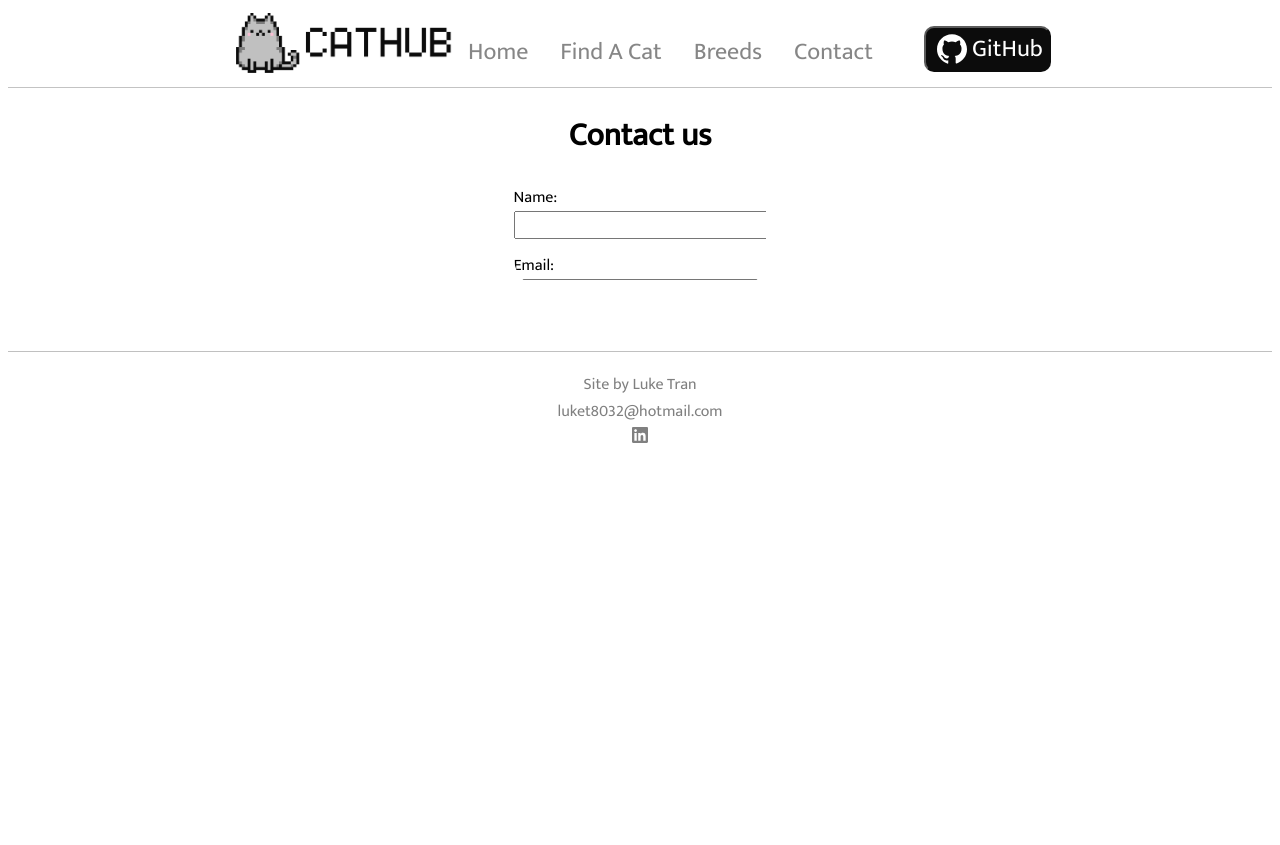
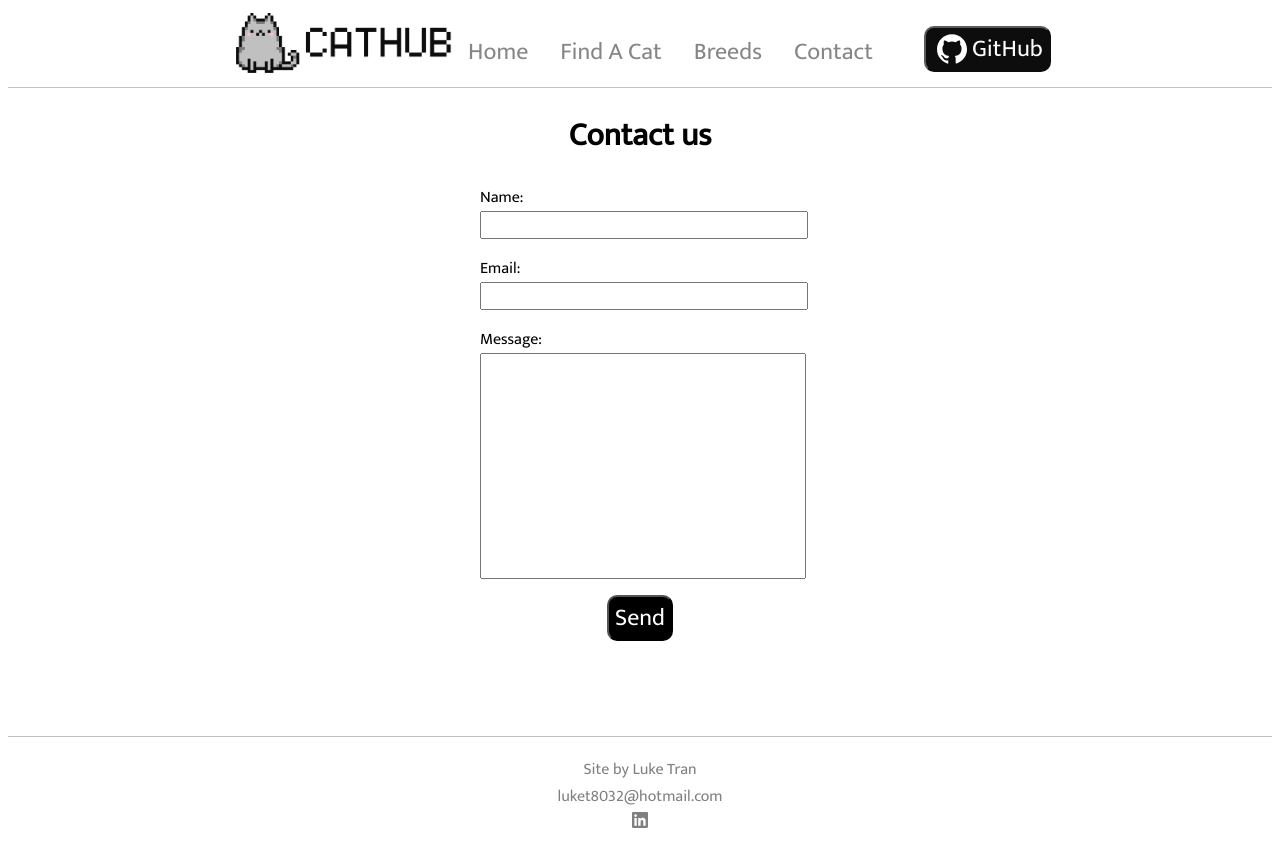
Before and after one commit to luket8032/cat-app, a React (Create React App) app: page /contact in a window 1280 px wide. Before the commit the page ends 800 px from the top, so only its background shows below. Built offline with nearby package versions, Linux system fonts and the light colour scheme.

Commit message:
fixed contact form and added comments to code

```diff
--- a/src/assets/css/contact.css
+++ b/src/assets/css/contact.css
@@ -3,14 +3,18 @@ h1 {
 }
 
 .container {
+    display: flex;
+    flex-direction: column;
+    align-items: center;
     margin: auto;
-    width: 20%;
+    width: 500px;
+    height: fit-content;
 }
 
 .contactform {
     display: flex;
     flex-direction: column;
-    width: 100%;
+    width: 25vw;
 }
 
 .input {
--- a/src/components/Breeds.jsx
+++ b/src/components/Breeds.jsx
@@ -4,15 +4,16 @@ import BeatLoader from "react-spinners/BeatLoader";
 import Stats from './Stats';
 
 function Breeds() {
-  const api_key = process.env.REACT_APP_API_KEY;
+  const api_key = process.env.REACT_APP_API_KEY; /* Key for API use */
   const [isLoading, setLoading] = useState(true);
+  const [results, setResults] = useState(null);
   const [breedlist, setBreedList] = useState([]);
-  const [results, setResults] = useState(null);
   const [breed, setBreed] = useState('abys');
   const [breedImg, setBreedImg] = useState([]);
 
   useMemo(() => {
     setLoading(true);
+    /* Fetch for breed list, image, and information */
     Promise.all([
       fetch('https://api.thecatapi.com/v1/breeds', { headers: { 'x-api-key': api_key } }).then(res => res.json()),
       fetch(`https://api.thecatapi.com/v1/breeds/${breed}`, { headers: { 'x-api-key': api_key } }).then(res => res.json()),
@@ -44,6 +45,7 @@ function Breeds() {
   return (
     <div id='container'>
       <div className='filter'>
+        {/* SELECT component to allow users to choose breed to display */}
         <div className='breed-select'>
           <label htmlFor="breedlist" style={{ textAlign: 'center' }}>Select a breed:</label>
           <select
@@ -64,6 +66,7 @@ function Breeds() {
       </div>
       <h1 className='breed-name'>{results["name"]}</h1>
       <img className='breed-img' src={breedImg[0]["url"]} alt='breed pic' />
+      {/* Content for selected breed */}
       <div className='breed-content'>
         <div className='breed-text'>
           <p><b>Description: </b>{results["description"]}</p>
@@ -72,6 +75,7 @@ function Breeds() {
       </div>
       <div className='stats-container'>
         <h1 className='stats-name'>{results["name"]} Stats</h1>
+        {/* Displays stars based on stat value of selected breed */}
         <div className='breed-stats'>
           <div className='stat'><b>Adaptability:</b><Stats rating={parseInt(results["adaptability"])} /></div>
           <div className='stat'><b>Affection Level:</b><Stats rating={parseInt(results["affection_level"])} /></div>
@@ -88,6 +92,7 @@ function Breeds() {
         </div>
       </div>
 
+      {/* Links for additional information of selected breed */}
       <div className='links-container'>
         <h1 className='stats-name'>Other Links:</h1>
         <div className='links'>
--- a/src/components/Contact.jsx
+++ b/src/components/Contact.jsx
@@ -7,12 +7,12 @@ import FadeLoader from "react-spinners/BeatLoader";
 const Contact = () => {
   const form = useRef();
   const [sending, setSending] = useState(false);
-  const[test, setTest] = useState(true);
   const[showSucess, setShowSucess] = useState(false);
 
+  /* Function to send email with EmailJS */
   const sendEmail = (e) => {
-    e.preventDefault();
-    setSending(true)
+    e.preventDefault(); /* prevents form from being submitted */
+    setSending(true) /* Shows loader while email is being sent */
     emailjs.sendForm('service_zcen04b', 'template_w3farno', form.current, 'RnVT1zlkdz8VevDyP')
     .then((result) => {
       e.target.reset();
@@ -21,8 +21,8 @@ const Contact = () => {
       console.log(err);
     })
     .finally(() => {
-      setSending(false);
-      setShowSucess(true);
+      setSending(false); /* Stops showing loader when email is sent */
+      setShowSucess(true); /* Show success message if email is sent without error */
     })
   }
 
--- a/src/components/Findacat.jsx
+++ b/src/components/Findacat.jsx
@@ -5,29 +5,40 @@ import {CiSearch} from 'react-icons/ci';
 import Modal from './Modal.jsx'
 
 function Findacat() {
-  const api_key = process.env.REACT_APP_API_KEY;
+  const api_key = process.env.REACT_APP_API_KEY; /* Key for API use */
+
+  /* FETCH CONSTANTS */
   const [results, setResults] = useState([]);
   const [isLoading, setLoading] = useState(false);
-  const [order, setOrder] = useState('DESC');
+
+  /* PAGINATION CONSTANTS */
   const [page, setPage] = useState(0);
+  const [isMultiplePages, setisMultiplePages] = useState(true);
+  const [paginationCount, setpaginationCount] = useState(26);
+
+  /* FILTER CONSTANTS */
   const [breedlist, setBreedList] = useState([]);
   const [breed, setBreed] = useState('');
-  const [isRuleBroken, setisRuleBroken] = useState(false);
-  const [isMultiplePages, setisMultiplePages] = useState(true);
-  const [paginationCount, setpaginationCount] = useState(26);
   const [imgType, setimgType] = useState('');
   const [hideBreed, sethideBreed] = useState(false);
   const [categorylist, setcategorylist] = useState([]);
   const [category, setCategory] = useState([]);
+  const [order, setOrder] = useState('DESC');
+  const [isRuleBroken, setisRuleBroken] = useState(false);
+
+  /* IMAGE GRID CONSTANTS */
   const [selectedImage, setSelectedImage] = useState(null);
   const [showModal, setShowModal] = useState(false);
 
 
   useMemo(() => {
-    setLoading(true);
+    setLoading(true); /* Set loading to true when fetching api data */
+
+    /* Fetch for images, breed list, and category list */
     Promise.all([
       fetch(`https://api.thecatapi.com/v1/images/search?order=${order}&page=${page}&limit=24&breed_ids=${breed}&mime_types=${imgType}&category_ids=${category}`, { headers: { 'x-api-key': api_key } })
         .then(res => {
+          /* Conditions to include pagination bar if there are multiple pages */
           setpaginationCount(res.headers.get('pagination-count'));
           if (paginationCount <= 24) {
             setisMultiplePages(false);
@@ -36,7 +47,6 @@ function Findacat() {
           } else {
             setisMultiplePages(true);
           }
-          console.log(paginationCount);
           return res.json();
         }),
       fetch('https://api.thecatapi.com/v1/breeds').then(res => res.json()),
@@ -46,12 +56,14 @@ function Findacat() {
         setResults(data[0]);
         setBreedList(data[1]);
         setcategorylist(data[2]);
+        /* Conditions to ensure that only random ordering is allowed when filtering results by breed*/
         if (breed !== '' && (order === 'ASC' || order === "DESC")) {
           setisRuleBroken(true);
         } else {
           setisRuleBroken(false);
         }
 
+        /* Conditions to ensure that sorting by breed is not available when sorting by image type */
         if (imgType !== "") {
           sethideBreed(true);
         } else {
@@ -66,19 +78,23 @@ function Findacat() {
       });
   }, [order, page, breed, imgType, category, paginationCount]);
 
+  /* Move to the next page of results */
   const handleNextPage = () => {
     setPage(page + 1);
   };
 
+  /* Move to the previous page of results */
   const handlePrevPage = () => {
     setPage(page - 1);
   };
 
+  /* Enlarge image on click */
   const handleImageClick = (url) => {
     setSelectedImage(url);
     setShowModal(prev => !prev);
   };
 
+  /* Show loader when isLoading is true */
   if (isLoading) {
     return (
       <>
@@ -92,6 +108,7 @@ function Findacat() {
   return (
     <div>
       <div className='filters'>
+       {/* Filter for order type */}
         <div>
           <label for='chooseorder'>Order By:</label>
           <select
@@ -110,6 +127,7 @@ function Findacat() {
         </div>
 
         <div>
+          {/* Filter for breed type */}
           <label for="choosebreed" style={{ display: hideBreed ? 'none' : 'line' }}>Breed:</label>
           <select
             name="choosebreed"
@@ -131,6 +149,7 @@ function Findacat() {
         </div>
 
         <div>
+          {/* Filter for image type */}
           <label for='chooseimgtype'>Image Type:</label>
           <select
             name="chooseimgtype"
@@ -149,6 +168,7 @@ function Findacat() {
         </div>
 
         <div>
+          {/* Filter for category type */}
           <label for="choosecategory">Category:</label>
           <select
             name="choosecategory"
@@ -172,29 +192,34 @@ function Findacat() {
           </select>
         </div>
       </div>
-
+      {/* Note for ordering/breed rule */}
       <div className='brokenrule' style={{ display: isRuleBroken ? 'block' : 'none' }}>
         <h1 className='note'>Note: Only random ordering is available for sorting by breed.</h1>
       </div>
 
+      {/* Note for breed/image type rule */}
       <div className='brokenrule' style={{ display: hideBreed ? 'block' : 'none' }}>
         <h1 className='note'>Note: Breed sorting is not available while sorting by image type.</h1>
       </div>
 
+      {/* Displaying image grid based on results from fetch */}
       <div className='image-grid' style={{ display: isRuleBroken ? 'block' : 'hidden' }}>
         {results.map(result => (
           <div className='container'>
             <div className='iamge-wrapper'>
               <img className='findacat-img' key={result.id} src={result.url} alt='kitty' />
             </div>
+            {/* Shows icon to enlarge image when image is hovered */}
             <div className='middle'>
               <button className='text' onClick={() => handleImageClick(result.url)}><CiSearch size={30} /></button>
             </div>
           </div>
         ))}
+        {/* Shows modal when middle is clicked */}
         <Modal showModal={showModal} setShowModal={setShowModal} selectedImage={selectedImage} />
       </div>
 
+      {/* Pagination bar showed when there is multiple pages of image result */}
       <div className="pagination-bar" style={{ display: isMultiplePages ? 'flex' : 'none' }}>
         {page > 0 && <button className="page-btn" onClick={handlePrevPage}>{"< Prev Page"}</button>}
         <button className="page-btn" onClick={handleNextPage}> {"Next Page >"} </button>
--- a/src/components/Home.jsx
+++ b/src/components/Home.jsx
@@ -8,7 +8,8 @@ const Home = () => {
   const [isLoading, setLoading] = useState(false);
 
   useMemo(() => {
-    setLoading(true);
+    setLoading(true); /* Show loader during fetch request */
+    /* Show random cat gif on page render */
     fetch('https://api.thecatapi.com/v1/images/search?limit=4&mime_types=gif', {headers: {'x-api-key': api_key}})
     .then(res => res.json())
     .then(data => setResults(data))
@@ -20,6 +21,7 @@ const Home = () => {
     })
   }, [])
 
+  /* Show loader while isLoading is set to true */
   if (isLoading) {
     return (
       <>
--- a/src/components/Modal.jsx
+++ b/src/components/Modal.jsx
@@ -6,12 +6,14 @@ import {saveAs} from "file-saver";
 const Modal = ({ showModal, setShowModal, selectedImage }) => {
     const modalRef = useRef();
 
+    /* close modal popup when you click outside of modal */
     const closeModal = e => {
         if(modalRef.current === e.target) {
             setShowModal(false);
         }
     }
 
+    /* Download image when download button is clicked */
     const handleDownload = () => {
         let url = selectedImage
         saveAs(url, 'cat-img')
--- a/src/components/Success.jsx
+++ b/src/components/Success.jsx
@@ -4,12 +4,14 @@ import '../assets/css/success.css'
 const Success = ({showSuccess, setShowSucess}) => {
     const modalRef = useRef();
 
+    /* Close popup when click outside of popup */
     const closeModal = e => {
         if(modalRef.current === e.target) {
             setShowSucess(false);
         }
     }
 
+    /* Close popup when close button is clicked */
     const btnCloseModal = () => {
         setShowSucess(false);
     };
```
